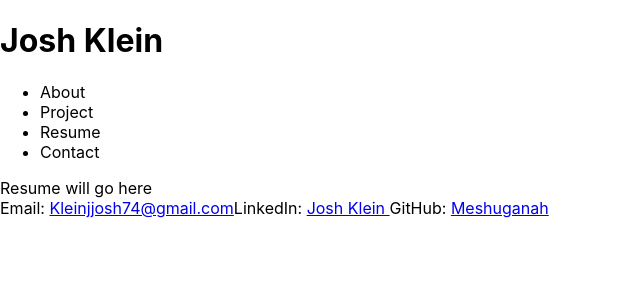
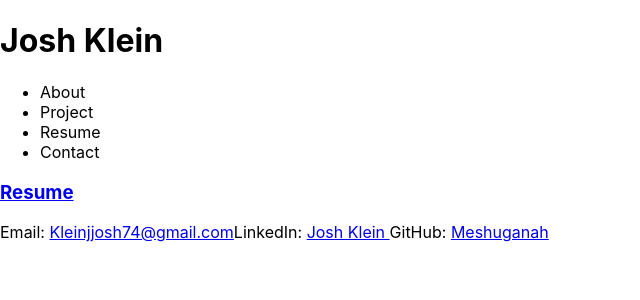
Before and after one commit to Meshuganah/react-portfolio, a React (Create React App) app: page / in a window 1280 px wide. Both pictures are taken after a click on the item "Resume". Shown: the top 300 px of the page, without its empty margins (0-640 px from the left). Built offline with nearby package versions, Linux system fonts and the light colour scheme.

Commit message:
added resume and link to download it in resume component

```diff
--- a/src/components/Resume/index.js
+++ b/src/components/Resume/index.js
@@ -1,6 +1,14 @@
 function Resume() {
     return(
-        <div>Resume will go here</div>
+        <div>
+            <h3>
+            <a href={require('../../assets/resume.pdf')}
+                download
+            >
+              Resume
+            </a>
+            </h3>
+        </div>
     );
 };
 
```
Also changed, not shown: 1 other file (tests, documents, lock files or other folders).
